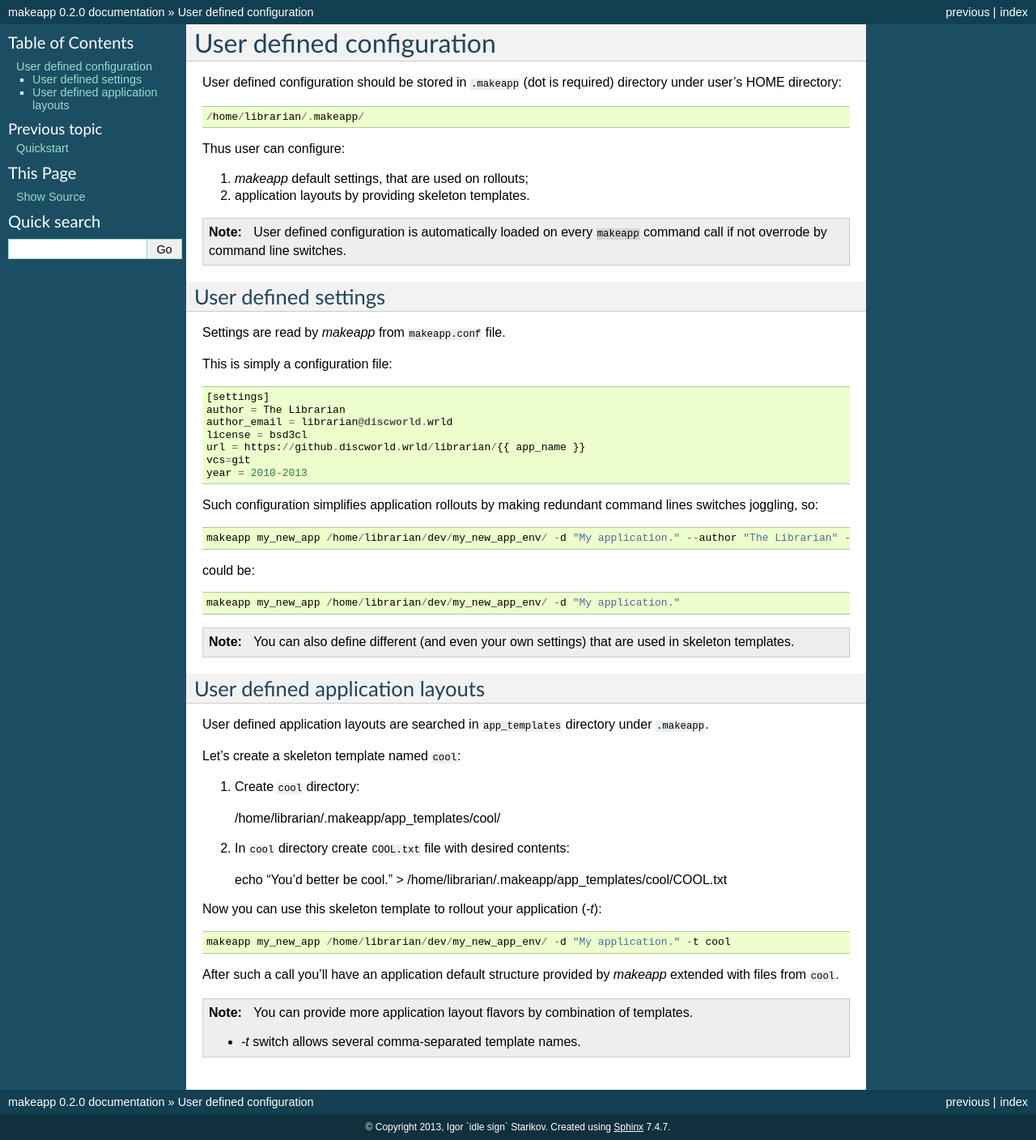
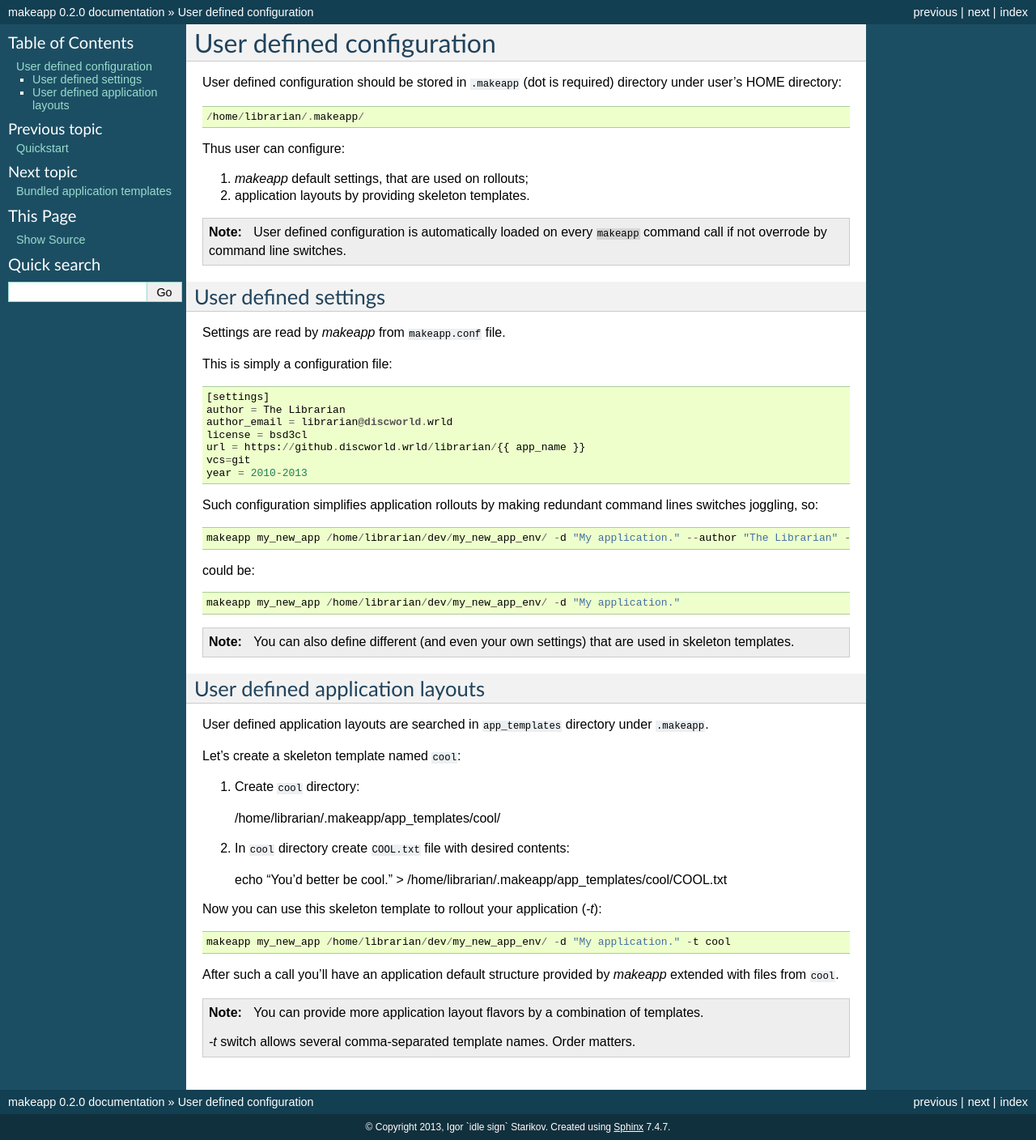
Before and after one commit to idlesign/makeapp, a Sphinx documentation site: the page built from docs/source/userconf.rst, in a window 1280 px wide. Shown: the whole page at 81% size. Built offline with Sphinx 7.4.7, drawn with Linux system fonts in a browser that asks for light colours.

```diff
--- a/README.rst
+++ b/README.rst
@@ -24,6 +24,7 @@ Bundled layout skeletons:
 
 1. Python module (simple application);
 2. Console application.
+3. Django application.
 
 
 Make new application skeleton using interactive mode (`-i`)::
--- a/docs/source/index.rst
+++ b/docs/source/index.rst
@@ -37,6 +37,7 @@ Table of Contents
 
     quickstart
     userconf
+    skeletons
 
 
 
--- a/docs/source/userconf.rst
+++ b/docs/source/userconf.rst
@@ -76,6 +76,6 @@ from ``cool``.
 
 .. note::
 
-    You can provide more application layout flavors by combination of templates.
+    You can provide more application layout flavors by a combination of templates.
 
-    * `-t` switch allows several comma-separated template names.
+    `-t` switch allows several comma-separated template names. Order matters.
```
Also changed, not shown: docs/source/skeletons.rst (added, +31 -0 lines).
